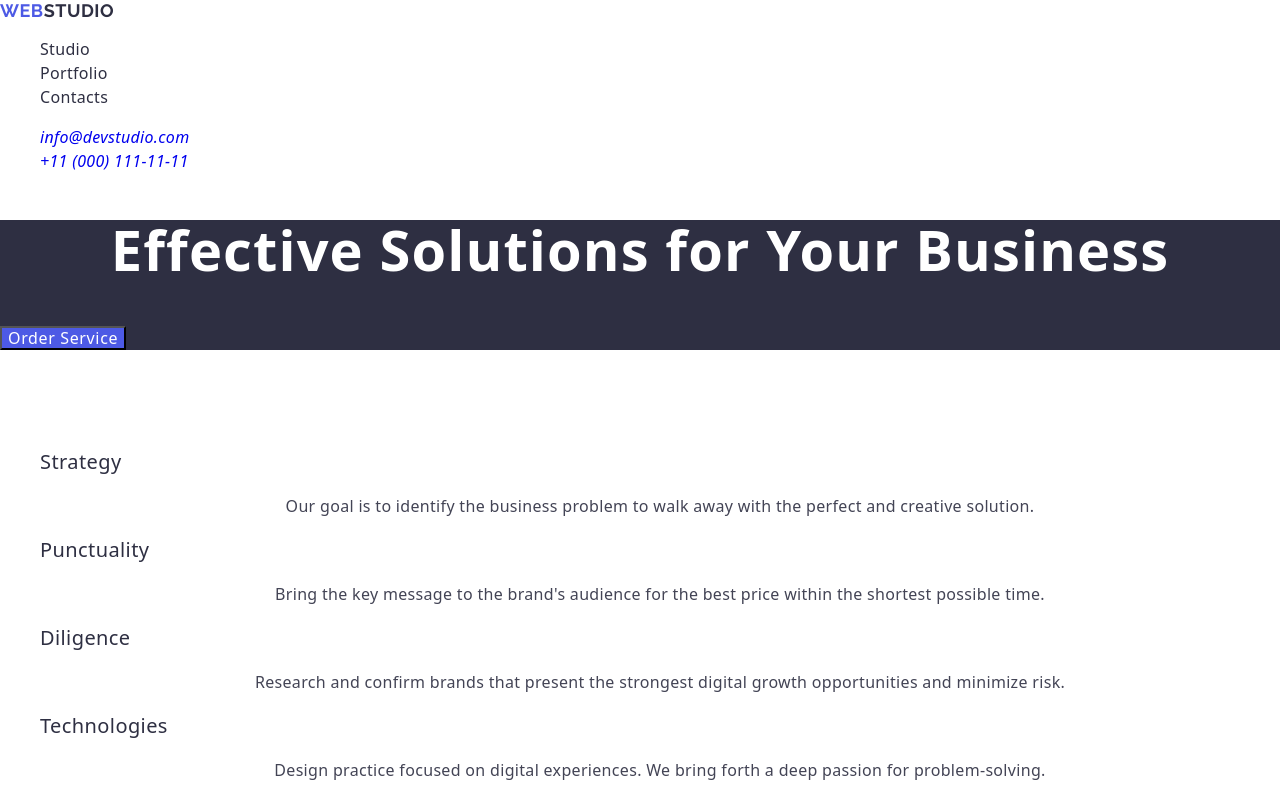
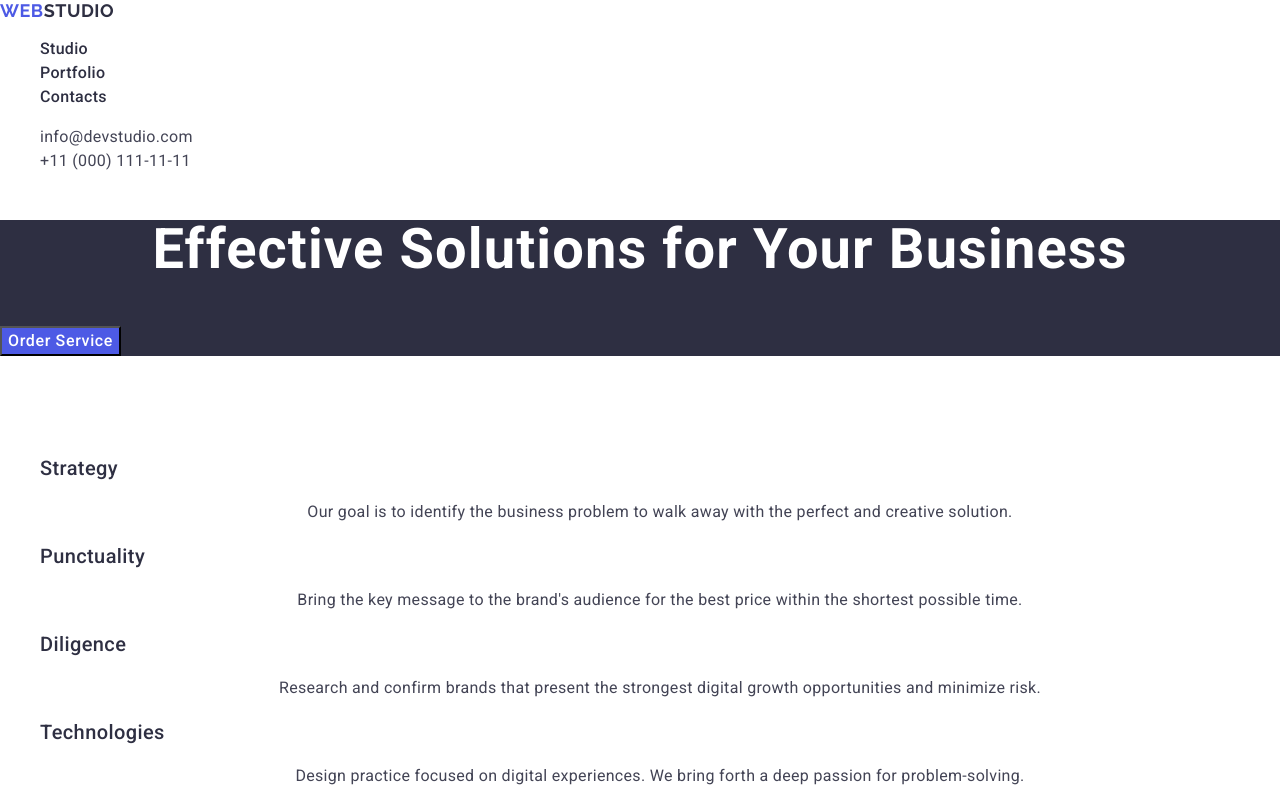
Before and after one commit to BigBlackJoke/goit-markup-hw-02, a plain HTML site: page index.html in a window 1280 px wide. Shown: the top 800 px of the page. Drawn offline with nearby package versions, Linux system fonts and the light colour scheme.

Commit message:
third-try

```diff
--- a/css/styles.css
+++ b/css/styles.css
@@ -43,10 +43,13 @@ ul {list-style-type: none;}
     color: #404BBF;
 }
 
-address ul li a {
+.address-1 ul li a {
     font-size: 16px;
     line-height: 1.5;
     letter-spacing: 0.02em;
+    color: #434455;
+    font-style: normal;
+    color: #434455;
 }
 
 address ul li a:hover,
--- a/index.html
+++ b/index.html
@@ -13,26 +13,26 @@
     <link
         href="https://fonts.googleapis.com/css2?family=Montserrat:wght@400;600&family=Raleway:wght@700&family=Roboto:wght@400;500;700&display=swap"
         rel="stylesheet">
+        <link rel="stylesheet" href="https://cdnjs.cloudflare.com/ajax/libs/modern-normalize/2.0.0/modern-normalize.css">
     <link rel="stylesheet" href="./css/styles.css">
-    <link rel="stylesheet" href="https://cdnjs.cloudflare.com/ajax/libs/modern-normalize/2.0.0/modern-normalize.css">
 </head>
 <body>
-    <header>
-        <nav>
+    <header class="header-1">
+        <nav class="navigation">
             <a  class="page-link" href="/index.html">Web<span class="logo-accent">Studio</span></a>
             <ul class="menu-nav">
                 <li>
-                    <a href="/">Studio</a>
+                    <a href="">Studio</a>
                 </li>
                 <li>
-                    <a href="/">Portfolio</a>
+                    <a href="">Portfolio</a>
                 </li>
                 <li>
-                    <a href="/">Contacts</a>
+                    <a href="">Contacts</a>
                 </li>
             </ul>
         </nav>
-        <address>
+        <address class="address-1">
             <ul>
                 <li>
                     <a href="mailto:info@devstudio.com">info@devstudio.com</a>
```
